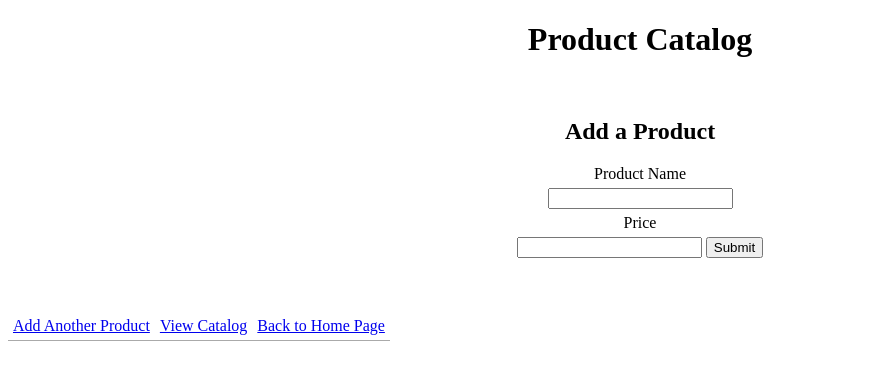
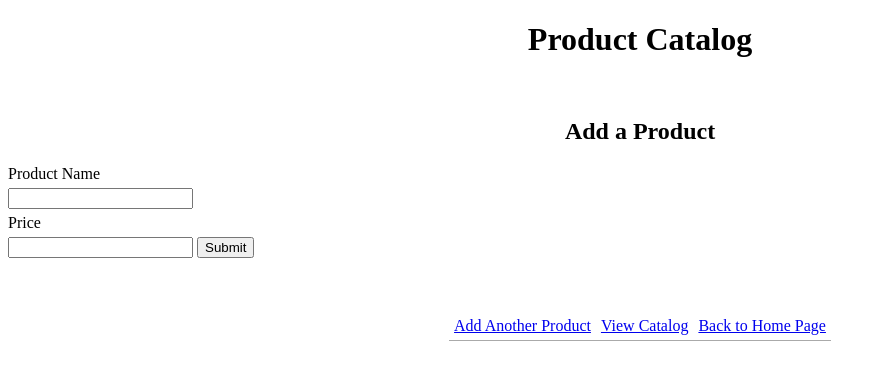
Before and after one commit to shreyaaithal/php-mysql-app-service-draft, a PHP site: page /insert.php in a window 1280 px wide. Shown: the top 380 px of the page, without its empty margins (0-880 px from the left). Run offline with PHP 8.4, Linux system fonts and the light colour scheme.

Commit message:
Add left alignment

```diff
--- a/css/style.css
+++ b/css/style.css
@@ -1,5 +1,9 @@
 .center-align {
 	text-align: center;
+}
+
+.left-align {
+	text-align: left;
 }
 
 ul {
@@ -12,12 +16,14 @@ label {
 }
 
 table {
+	display: inline-block;
 	border-collapse: collapse;
 	border-spacing: 0;
 }
 
 td,
 th {
+	display: inline-block;
 	padding: 5px;
 	border-bottom: 1px solid #aaa;
 }
--- a/insert.php
+++ b/insert.php
@@ -51,11 +51,13 @@
     <h2>Add a Product</h2>
 
     <form method="post" action = "<?php echo htmlspecialchars($_SERVER["PHP_SELF"]); ?>">
-        <label for="ProductName">Product Name</label>
-        <input type="text" name="ProductName" id="ProductName">
-        <label for="Price">Price</label>
-        <input type="text" name="Price" id="Price">
-        <input type="submit" name="submit" value="Submit">
+        <div class="left-align">
+            <label for="ProductName">Product Name</label>
+            <input type="text" name="ProductName" id="ProductName">
+            <label for="Price">Price</label>
+            <input type="text" name="Price" id="Price">
+            <input type="submit" name="submit" value="Submit">
+        </div>
     </form>
 
     <?php
--- a/templates/header.php
+++ b/templates/header.php
@@ -9,5 +9,7 @@
 	<link rel="stylesheet" href="css/style.css">
 </head>
 <body>
-	<h1 style="text-align:center">Product Catalog</h1>
-	<br>
+	<div class="center-align">
+		<h1>Product Catalog</h1>
+		<br>
+	</div>
```
Also changed, not shown: index.php (+6 -4 lines).
